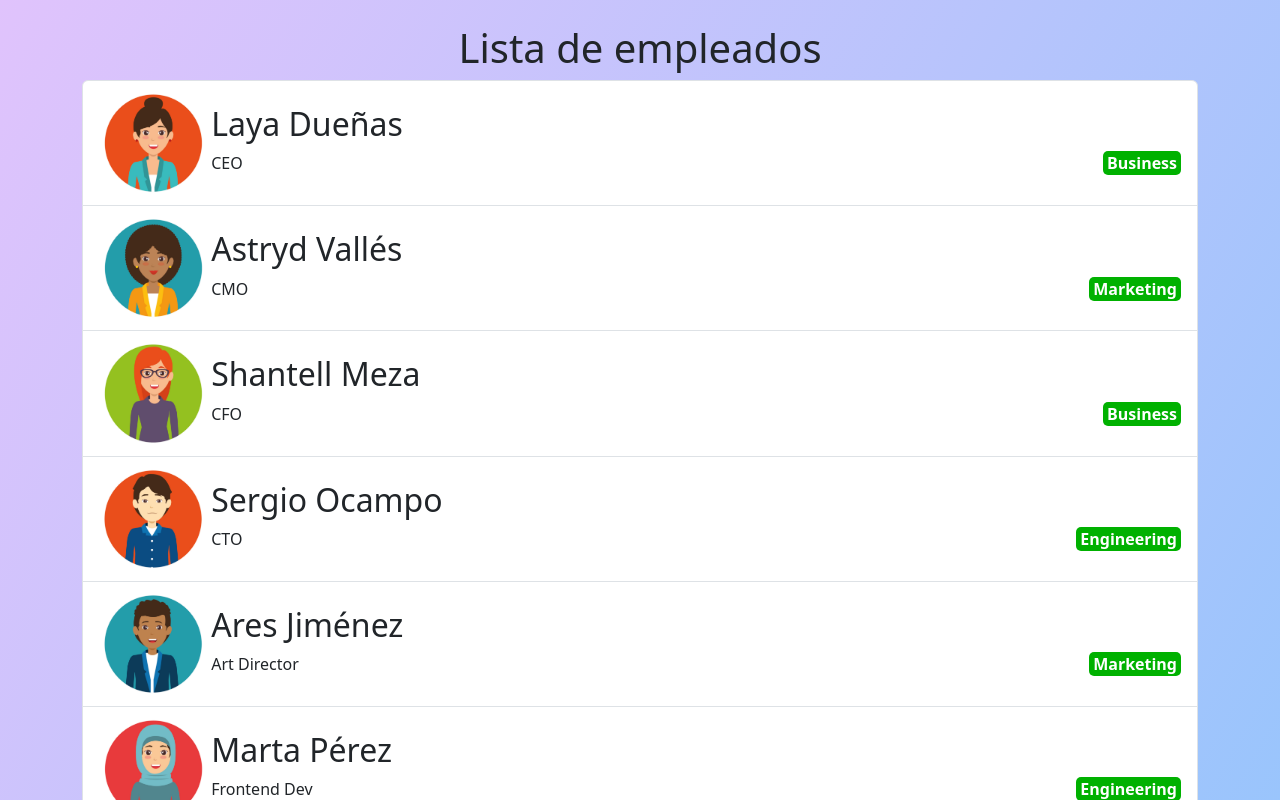
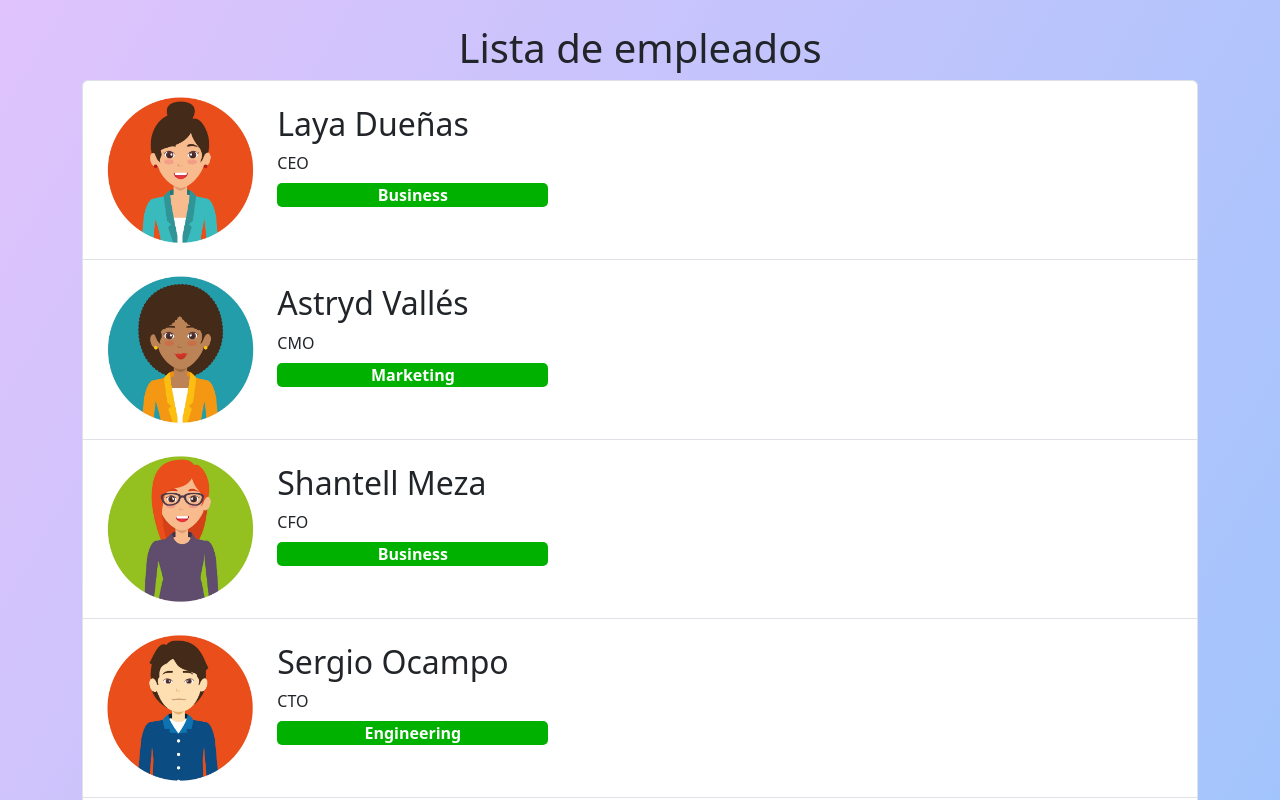
Before and after one commit to lucasecapdevila/react-tp1-ejercicio7, a React (Vite) app: page / in a window 1280 px wide. Shown: the top 800 px of the page. Built offline with nearby package versions, Linux system fonts and the light colour scheme.

Commit message:
se agrega ajustes responsive

```diff
--- a/components/FilaEmpleado.jsx
+++ b/components/FilaEmpleado.jsx
@@ -6,11 +6,11 @@ const FilaEmpleado = ({empleado}) => {
   return (
     <ListGroupItem className='d-flex justify-content-start'>
       <AvatarEmpleado empleado={empleado} />
-      <div className="d-flex flex-column ms-1 mt-3 w-100">
-        <h2>{empleado.fullName}</h2>
-        <div className='d-flex justify-content-between'>
-          <p className='m-0 me-1'>{empleado.title}</p>
-          <p className='m-0 px-1 area'>{empleado.department}</p>
+      <div className="d-flex flex-column ms-1 ms-md-3 mt-3 w-100">
+        <h2 className='m-sm-0'>{empleado.fullName}</h2>
+        <div className='d-flex justify-content-between flex-sm-column'>
+          <p className='m-0 my-sm-2'>{empleado.title}</p>
+          <p className='m-0 px-1 text-center department'>{empleado.department}</p>
         </div>
       </div>
     </ListGroupItem>
--- a/src/App.css
+++ b/src/App.css
@@ -26,13 +26,19 @@
 
 @media screen and (min-width: 992px) {
   .avatar{
-    width: 10%;
+    width: 15%;
   }
 }
 
-.area{
+.department{
   background: #00b100;
   font-weight: 700;
   color: white;
   border-radius: 5px;
 }
+
+@media screen and (min-width: 576px) {
+  .department{
+    width: 30%;
+  }
+}
--- a/src/App.jsx
+++ b/src/App.jsx
@@ -12,7 +12,7 @@ function App() {
     { id: 5, fullName: "Ares Jiménez", title: "Art Director", department: "Marketing", pic: "./public/empleados/empleado05.png" },
     { id: 6, fullName: "Marta Pérez", title: "Frontend Dev", department: "Engineering", pic: "./public/empleados/empleado06.png" },
     { id: 7, fullName: "Ellen Balderas", title: "DevOps Senior", department: "Marketing", pic: "./public/empleados/empleado07.png" },
-    { id: 8, fullName: "Cynthia Valentín", title: "Backend Dev", department: "Engineering", pic: "./public/empleados/empleado08.png" },
+    { id: 8, fullName: "Cyntia Valentín", title: "Backend Dev", department: "Engineering", pic: "./public/empleados/empleado08.png" },
     { id: 9, fullName: "Bernard Jung", title: "UX/UI Dev", department: "Engineering", pic: "./public/empleados/empleado09.png" }
     ]
 
```
